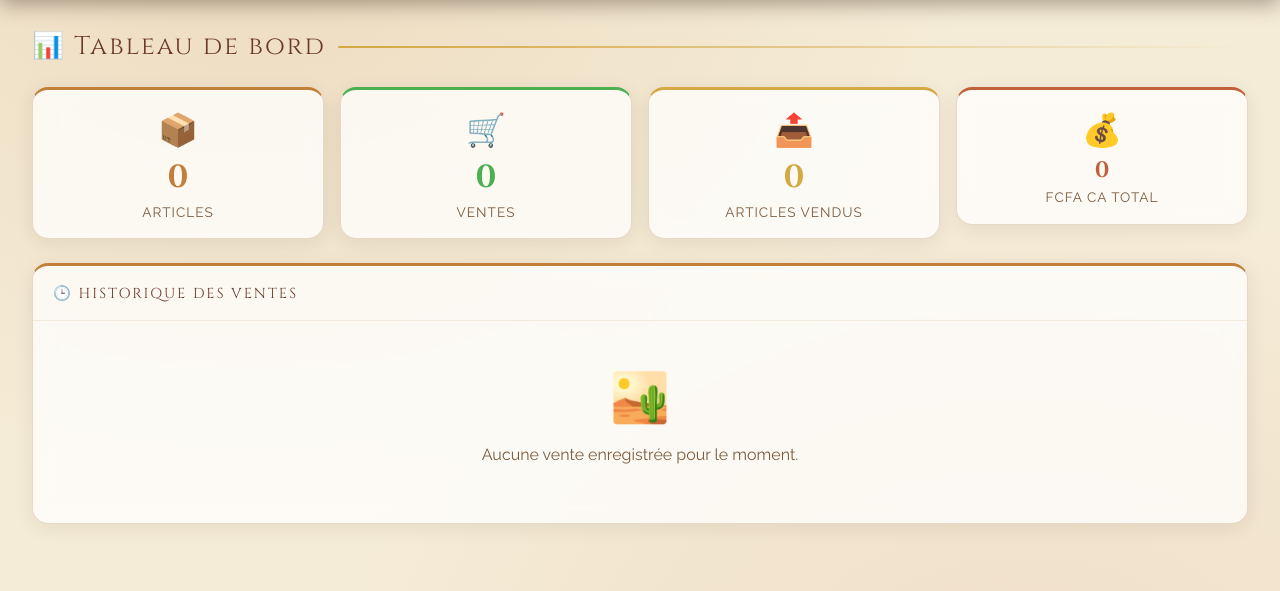
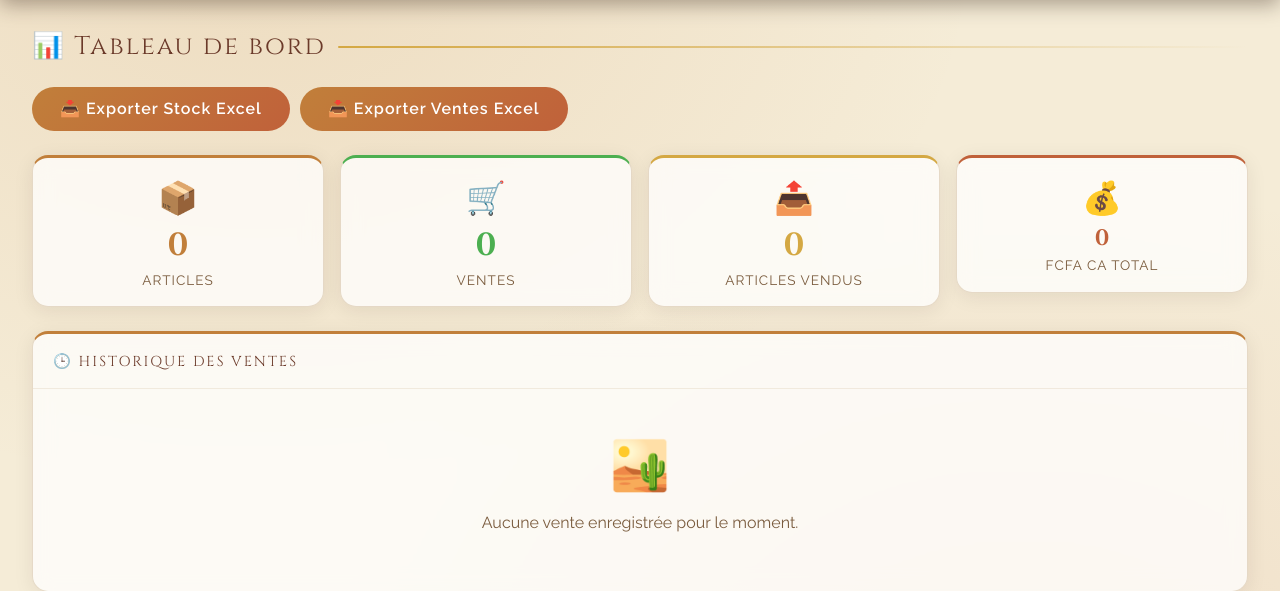
Before and after one commit to ItzSkeepy/gestion_stock, a Flask app: page /dashboard in a window 1280 px wide. Shown: the part 70-661 px from the top of the page. Run offline with Flask 3, Linux system fonts and the light colour scheme; a user stored in the database is signed in; data that the repository does not hold is empty.

Commit message:
add export excel*

```diff
--- a/app.py
+++ b/app.py
@@ -8,6 +8,10 @@ import qrcode
 import os
 import io
 from werkzeug.utils import secure_filename
+from openpyxl import Workbook
+from openpyxl.styles import Font, PatternFill, Alignment, Border, Side
+from flask import send_file
+import tempfile
 
 app = Flask(__name__)
 app.secret_key = 'ton_secret_key_ici'
@@ -296,6 +300,111 @@ def vendre(id):
     conn.close()
     return redirect(url_for('article_public', id=id))
 
+@app.route('/export/stock')
+@login_required
+def export_stock():
+    conn = get_db()
+    cur = conn.cursor()
+    cur.execute("""
+        SELECT a.nom, c.nom as categorie, a.prix, a.stock, (a.prix * a.stock) as valeur_stock, a.date_ajout
+        FROM articles a
+        LEFT JOIN categories c ON a.categorie_id = c.id
+        ORDER BY a.nom
+    """)
+    articles = cur.fetchall()
+    cur.close()
+    conn.close()
+
+    wb = Workbook()
+    ws = wb.active
+    ws.title = "Stock"
+
+    # Style en-tête
+    header_fill = PatternFill(start_color="2C1A0E", end_color="2C1A0E", fill_type="solid")
+    header_font = Font(color="D4A843", bold=True, size=11)
+    center = Alignment(horizontal='center', vertical='center')
+
+    headers = ['Article', 'Catégorie', 'Prix (FCFA)', 'Stock', 'Valeur Stock (FCFA)', 'Date Ajout']
+    for col, header in enumerate(headers, 1):
+        cell = ws.cell(row=1, column=col, value=header)
+        cell.fill = header_fill
+        cell.font = header_font
+        cell.alignment = center
+
+    # Données
+    for row, article in enumerate(articles, 2):
+        for col, value in enumerate(article, 1):
+            cell = ws.cell(row=row, column=col, value=value)
+            cell.alignment = center
+            if row % 2 == 0:
+                cell.fill = PatternFill(start_color="FDF6E8", end_color="FDF6E8", fill_type="solid")
+
+    # Largeur colonnes
+    ws.column_dimensions['A'].width = 25
+    ws.column_dimensions['B'].width = 20
+    ws.column_dimensions['C'].width = 15
+    ws.column_dimensions['D'].width = 10
+    ws.column_dimensions['E'].width = 20
+    ws.column_dimensions['F'].width = 20
+
+    tmp = tempfile.NamedTemporaryFile(delete=False, suffix='.xlsx')
+    wb.save(tmp.name)
+    tmp.close()
+
+    return send_file(tmp.name, as_attachment=True, download_name='stock_saahel.xlsx', mimetype='application/vnd.openxmlformats-officedocument.spreadsheetml.sheet')
+
+
+@app.route('/export/ventes')
+@login_required
+def export_ventes():
+    conn = get_db()
+    cur = conn.cursor()
+    cur.execute("""
+        SELECT a.nom, c.nom as categorie, v.quantite, a.prix, (v.quantite * a.prix) as total, v.date_vente
+        FROM ventes v
+        JOIN articles a ON v.article_id = a.id
+        LEFT JOIN categories c ON a.categorie_id = c.id
+        ORDER BY v.date_vente DESC
+    """)
+    ventes = cur.fetchall()
+    cur.close()
+    conn.close()
+
+    wb = Workbook()
+    ws = wb.active
+    ws.title = "Ventes"
+
+    header_fill = PatternFill(start_color="2C1A0E", end_color="2C1A0E", fill_type="solid")
+    header_font = Font(color="D4A843", bold=True, size=11)
+    center = Alignment(horizontal='center', vertical='center')
+
+    headers = ['Article', 'Catégorie', 'Quantité', 'Prix Unitaire (FCFA)', 'Total (FCFA)', 'Date Vente']
+    for col, header in enumerate(headers, 1):
+        cell = ws.cell(row=1, column=col, value=header)
+        cell.fill = header_fill
+        cell.font = header_font
+        cell.alignment = center
+
+    for row, vente in enumerate(ventes, 2):
+        for col, value in enumerate(vente, 1):
+            cell = ws.cell(row=row, column=col, value=value)
+            cell.alignment = center
+            if row % 2 == 0:
+                cell.fill = PatternFill(start_color="FDF6E8", end_color="FDF6E8", fill_type="solid")
+
+    ws.column_dimensions['A'].width = 25
+    ws.column_dimensions['B'].width = 20
+    ws.column_dimensions['C'].width = 12
+    ws.column_dimensions['D'].width = 20
+    ws.column_dimensions['E'].width = 18
+    ws.column_dimensions['F'].width = 20
+
+    tmp = tempfile.NamedTemporaryFile(delete=False, suffix='.xlsx')
+    wb.save(tmp.name)
+    tmp.close()
+
+    return send_file(tmp.name, as_attachment=True, download_name='ventes_saahel.xlsx', mimetype='application/vnd.openxmlformats-officedocument.spreadsheetml.sheet')
+
 # TABLEAU DE BORD
 @app.route('/dashboard')
 @login_required
--- a/requirements.txt
+++ b/requirements.txt
@@ -3,6 +3,7 @@ certifi==2026.1.4
 click==8.3.1
 cloudinary==1.44.1
 colorama==0.4.6
+et_xmlfile==2.0.0
 Flask==3.1.3
 Flask-Login==0.6.3
 flask-mysql-connector==1.1.0
@@ -11,6 +12,7 @@ Jinja2==3.1.6
 MarkupSafe==3.0.3
 mysql-connector-python==9.6.0
 numpy==2.4.2
+openpyxl==3.1.5
 pandas==3.0.1
 pillow==12.1.1
 python-dateutil==2.9.0.post0
--- a/templates/dashboard.html
+++ b/templates/dashboard.html
@@ -1,6 +1,11 @@
 {% extends 'base.html' %}
 {% block content %}
 <h2 class="page-title">📊 Tableau de bord</h2>
+
+<div style="display:flex;gap:10px;margin-bottom:1.5rem;">
+    <a href="/export/stock" class="btn-saahel-primary">📥 Exporter Stock Excel</a>
+    <a href="/export/ventes" class="btn-saahel-primary">📥 Exporter Ventes Excel</a>
+</div>
 
 <!-- Cartes statistiques -->
 <div class="row mb-4 g-3">
```
